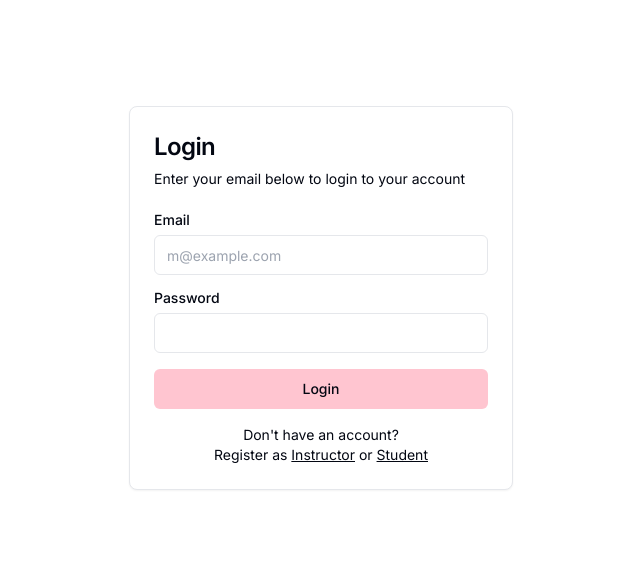
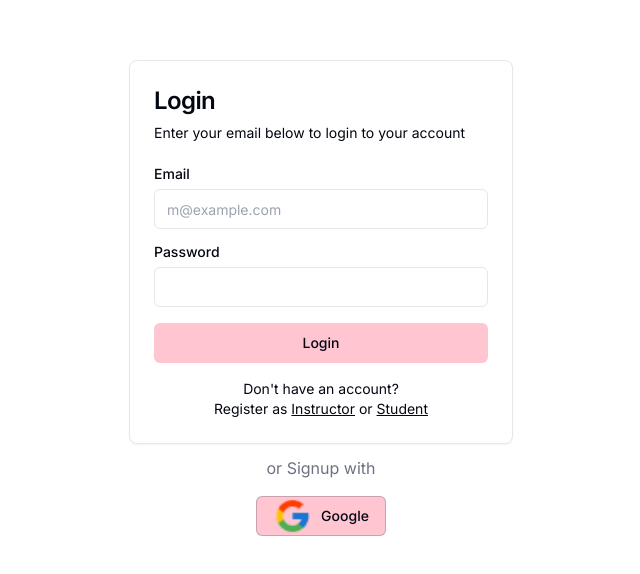
Before and after one commit to MDRUHULAMIN7/Academix, a Next.js app: page /login in a window 1280 px wide. Shown: the part 102-676 px from the top of the page, without its empty margins (319-959 px from the left). Built offline with nearby package versions, Linux system fonts and the light colour scheme; no server answers.

Commit message:
add social login functionality with Google provider and integrate into login page

```diff
--- a/app/actions/index.js
+++ b/app/actions/index.js
@@ -14,3 +14,8 @@ export async function ceredntialLogin(formData) {
         throw new Error(error);
     }
 }
+
+export async function doSocialLogin(formData) {
+    const action = formData.get("action");
+    await signIn(action, { redirectTo: "/courses"})
+}
--- /dev/null
+++ b/app/login/_components/social-logins.jsx
@@ -0,0 +1,28 @@
+import Image from "next/image";
+import { Button } from "@/components/ui/button";
+
+import { doSocialLogin } from "@/app/actions";
+
+const SocialLogins = () => {
+  return (
+    <>
+      <div className="text-center text-md mt-3 text-gray-500">
+        or Signup with
+      </div>
+      <form action={doSocialLogin}>
+        <div className="flex justify-center gap-2">
+            <Button
+                className="mt-4 py-2 border-gray-600/30 border rounded-md flex items-center gap-2 justify-center"
+                type="submit"
+                name="action"
+                value="google">
+            <Image src="/google.png" alt="google" width={40} height={40} />
+            <span>Google</span>
+            </Button>
+        </div>
+      </form>
+    </>
+  );
+};
+
+export default SocialLogins;
--- a/app/login/page.js
+++ b/app/login/page.js
@@ -1,10 +1,12 @@
 import { LoginForm } from "./_components/login-form";
+import SocialLogins from "./_components/social-logins";
 
 const LoginPage = () => {
   return (
     <div className="w-full flex-col h-screen flex items-center justify-center">
       <div className="container">
         <LoginForm />
+        <SocialLogins />
       </div>
     </div>
   );
--- a/auth.js
+++ b/auth.js
@@ -2,7 +2,7 @@ import NextAuth from "next-auth";
 import CredentialsProvider from "next-auth/providers/credentials";
 import { authConfig } from "./auth.config";
 import { User } from "./model/user-model";
-
+import GoogleProvider from "next-auth/providers/google";
 import bcrypt from "bcryptjs";
 
 export const {
@@ -42,6 +42,17 @@ export const {
                     throw new Error(err);
                 }
             }
-        })
+        }),
+        GoogleProvider({
+            clientId: process.env.GOOGLE_CLIENT_ID,
+            clientSecret: process.env.GOOGLE_CLIENT_SECRET,
+            authorization: {
+                params: {
+                    prompt: "consent",
+                    access_type: "offline",
+                    response_type: "code",
+                },
+            },
+        }),
     ]
 });
```
Also changed, not shown: public/google.png (added).
